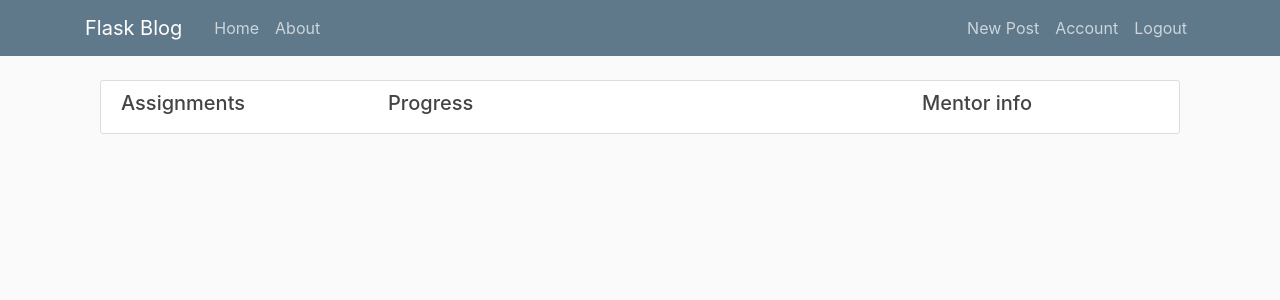
After one commit to ikhovryak/DzidzaCode, a Flask app: page /mentorship/1 in a window 1280 px wide. The commit adds this page. Shown: the top 300 px of the page. Run offline with Flask 2, Linux system fonts and the light colour scheme; a user stored in the database is signed in; some libraries are stand-ins or nearby versions.

Commit message:
Edited mentorship

```diff
--- a/dzidza/models.py
+++ b/dzidza/models.py
@@ -15,6 +15,7 @@ class User(db.Model, UserMixin):
     image_file = db.Column(db.String(20), nullable=False, default='default.jpg')
     password = db.Column(db.String(60), nullable=False)
     posts = db.relationship('Post', backref='author', lazy=True)
+    # mentor = db.Column(db.String(60), nullable=True, default="No mentor yet")
 
     def __repr__(self):
         return f"User('{self.username}', '{self.email}', '{self.image_file}')"
--- a/dzidza/routes.py
+++ b/dzidza/routes.py
@@ -8,16 +8,16 @@ from dzidza.models import User, Post
 from flask_login import login_user, current_user, logout_user, login_required
 
 class Mentor():
-    def __init__(self, name, education, job, description):
+    def __init__(self, name, education, job, image):
         # signal is a one dimensional array, a time series, for example acceleration in dimension x
         self.name = name
         self.education = education
         self.job = job
-        self.description = description
+        self.image = image
 
-mentor1 = Mentor("Pelagia Majoni", "Haverford College '22", "Software Developer at Digital Scholarship", "")
-mentor2 = Mentor("Jabulani Kamba", "Northwestern University '14", "Project Manager at Microsoft", "")
-mentor3 = Mentor("Kuda Kadye", "Haverford College '22", "Software Developer at Digital Scholarship", "")
+mentor1 = Mentor("Pelagia Majoni", "Haverford College '22", "Software Developer at Digital Scholarship", "pelagia.jpeg")
+mentor2 = Mentor("Joy Kamba", "Northwestern University '14", "Project Manager at Microsoft", "Joy.png")
+mentor3 = Mentor("Rudo Kadye", "University of Michigan '18", "Machine Learning Researcher at Unikversity of Michigan", "Rudo.png")
 
 all_mentors = [mentor1, mentor2, mentor3]
 
@@ -158,5 +158,11 @@ def delete_post(post_id):
 
 
 @app.route("/find_mentors")
+@login_required
 def find_mentors():
     return render_template("mentors_init.html", mentors=all_mentors)
+
+@app.route("/mentorship/<curmentor>")
+@login_required
+def mentorship(curmentor):
+    return render_template("mentorship.html", mentor=curmentor)
--- a/dzidza/templates/mentors_init.html
+++ b/dzidza/templates/mentors_init.html
@@ -1,16 +1,16 @@
 {% extends "layout.html" %}
 {% block content %}
-    <h1>Choose a mentor:</h1>
+    <h3>Choose a mentor:</h3>
     <p>Dzidza allows you to connect with Zimbabwean mentors from all around the world.</p>
 
     {% for mentor in mentors %}
         <article class="media content-section">
-          <!-- <img class="rounded-circle article-img" src="{{ url_for('static', filename="{{ mentor.image }}") }}"> -->
+          <img class="rounded-circle article-img" src="{{ url_for('static', filename=mentor.image) }}">
           <div class="media-body">
             <h5>{{ mentor.name }}</h5>
             <p>{{ mentor.job }} </br> {{ mentor.education }}</p>
             <p class="article-content">{{ mentor.description }}</p>
-            <a href="#" class="btn btn-sm btn-primary" role="button">Choose this mentor</a>
+            <a href="{{ url_for('mentorship', curmentor=mentor.name) }}" class="btn btn-sm btn-primary" role="button">Choose this mentor</a>
           </div>
         </article>
     {% endfor %}
--- /dev/null
+++ b/dzidza/templates/mentorship.html
@@ -0,0 +1,22 @@
+{% extends "layout.html" %}
+{% block content %}
+<div class="container">
+    <div class="content-section">
+            <!-- Example row of columns -->
+            <div class="row">
+                <div class="col-md-3">
+                    <h5>Assignments</h5>
+                </div>
+
+                <div class="col-md-6">
+                    <h5>Progress</h5>
+                </div>
+
+                <div class="col-md-3">
+                    <h5>Mentor info</h5>
+                </div>
+            </div>
+
+    </div>
+</div>
+{% endblock %}
```
Also changed, not shown: dzidza/static/Joy.png, dzidza/static/Rudo.png, dzidza/static/pelagia.jpeg (added).
